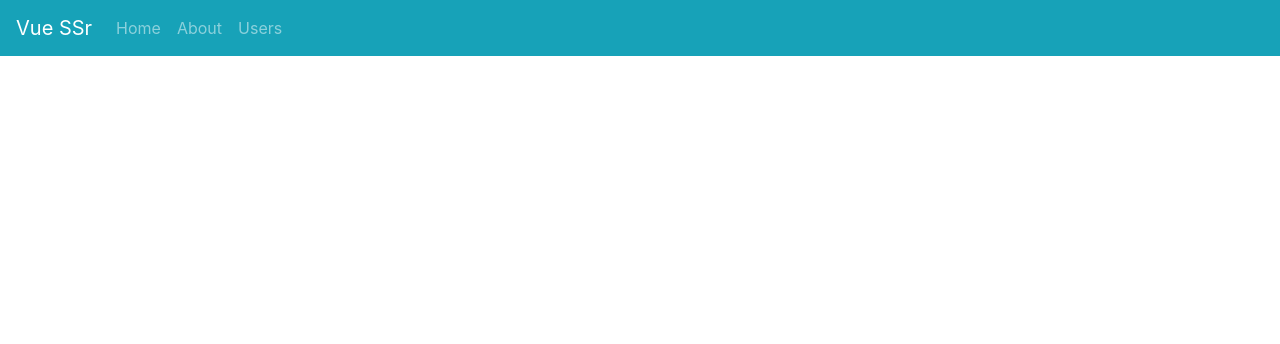
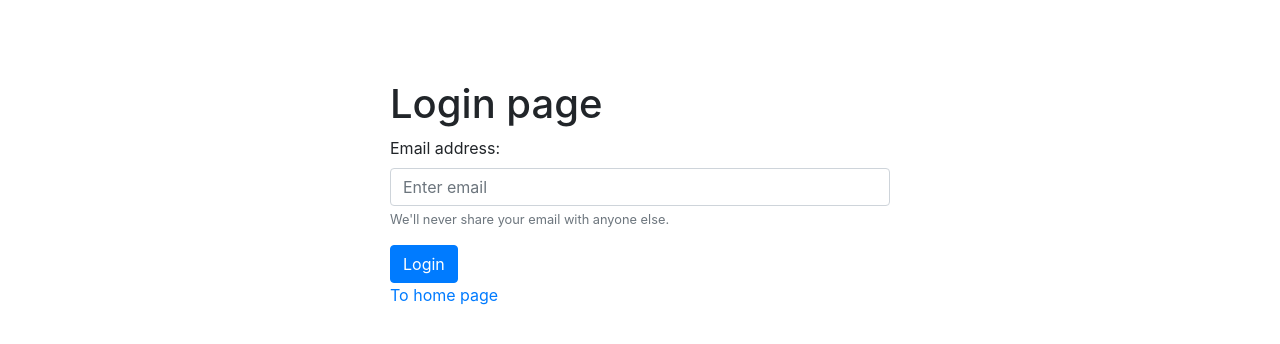
Before and after one commit to valerykatskel/nuxt-essential, a Nuxt app: page /login in a window 1280 px wide. Shown: the top 344 px of the page. Built offline with nearby package versions, Linux system fonts and the light colour scheme.

Commit message:
login page added

```diff
--- a/components/Navbar.vue
+++ b/components/Navbar.vue
@@ -10,6 +10,7 @@
           <nuxt-link exact no-prefetch active-class="active" class="nav-link" to="/">Home</nuxt-link>
           <nuxt-link no-prefetch active-class="active" class="nav-link" to="/about">About</nuxt-link>
           <nuxt-link no-prefetch active-class="active" class="nav-link" to="/users">Users</nuxt-link>
+          <nuxt-link no-prefetch active-class="active" class="nav-link" to="/login">Login</nuxt-link>
         </b-navbar-nav>
       </b-collapse>
     </b-navbar>
--- /dev/null
+++ b/layouts/empty.vue
@@ -0,0 +1,13 @@
+<template>
+  <div class="empty-layout">
+    <nuxt />
+  </div>
+</template>
+
+<style scoped>
+.empty-layout {
+  display: flex;
+  justify-content: center;
+  padding-top: 5rem;
+}
+</style>
--- a/layouts/error.vue
+++ b/layouts/error.vue
@@ -6,7 +6,7 @@
 </template>
 
 <style scoped>
-.section {
+section {
   width: 600px;
   margin: 0 auto;
   padding-top: 5rem;
--- /dev/null
+++ b/pages/login.vue
@@ -0,0 +1,31 @@
+<template>
+  <section>
+    <h1>Login page</h1>
+    <b-form>
+      <b-form-group
+        id="input-group-1"
+        label="Email address:"
+        label-for="input-1"
+        description="We'll never share your email with anyone else."
+      >
+        <b-form-input id="input-1" type="email" placeholder="Enter email"></b-form-input>
+      </b-form-group>
+
+      <b-button type="submit" variant="primary">Login</b-button>
+    </b-form>
+    <nuxt-link to="/">To home page</nuxt-link>
+  </section>
+</template>
+
+<script>
+export default {
+  layout: "empty"
+};
+</script>
+
+<style scoped>
+section {
+  margin: 0 auto;
+  width: 500px;
+}
+</style>
```
